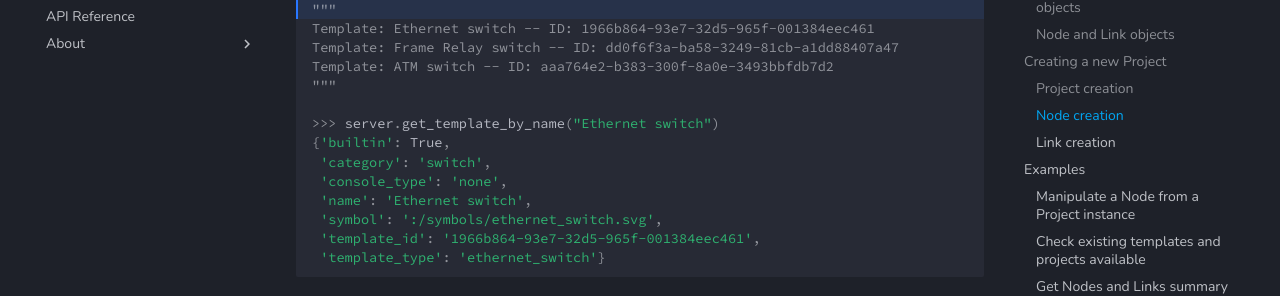
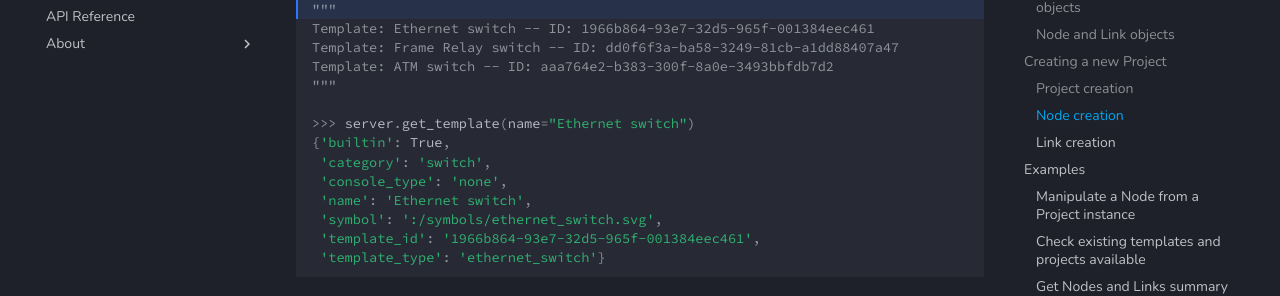
Before and after one commit to davidban77/gns3fy, an MkDocs documentation site: the page built from docs/content/user-guide.md, in a window 1280 px wide and 900 px high, scrolled down 3450 px. Shown: the part 145-441 px from the top of the window. Built offline with MkDocs 1.6.1 and Material for MkDocs 9.7.7, drawn with Linux system fonts in a browser that asks for light colours; comment, search, counter and statistics services are not loaded.

```diff
--- a/docs/content/user-guide.md
+++ b/docs/content/user-guide.md
@@ -162,7 +162,7 @@ Template: Frame Relay switch -- ID: dd0f6f3a-ba58-3249-81cb-a1dd88407a47
 Template: ATM switch -- ID: aaa764e2-b383-300f-8a0e-3493bbfdb7d2
 """
 
->>> server.get_template_by_name("Ethernet switch")
+>>> server.get_template(name="Ethernet switch")
 {'builtin': True,
  'category': 'switch',
  'console_type': 'none',
```
